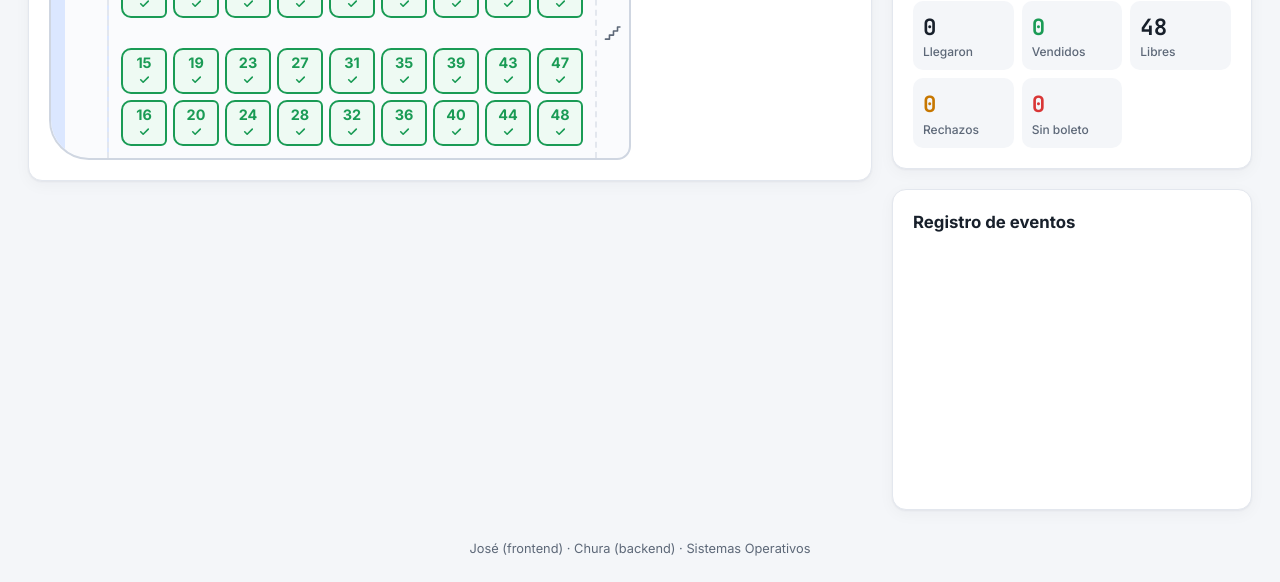
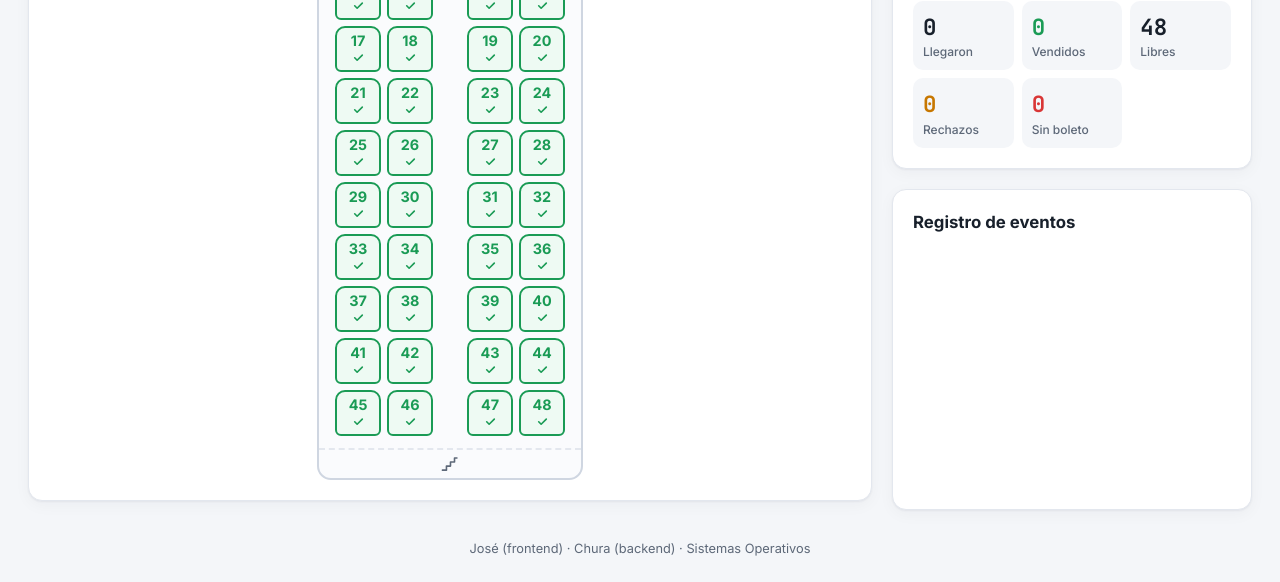
Before and after one commit to Jose-An608/bus-flores-hermanos, a website: page frontend/index.html in a window 1280 px wide. Shown: the part 644-1226 px from the top of the page. Drawn offline with Linux system fonts and the light colour scheme.

Commit message:
Pisos en vertical: frente arriba, piso 1 encima del piso 2

```diff
--- a/frontend/app.js
+++ b/frontend/app.js
@@ -43,7 +43,7 @@ function dibujarBus(config) {
 function llenarPiso(contenedor, desde, hasta) {
   contenedor.innerHTML = '';
   for (let id = desde, posicion = 0; id <= hasta; id++, posicion++) {
-    // El bus se llena columna por columna: 2 asientos, pasillo, 2 asientos
+    // Cada fila: 2 asientos, pasillo, 2 asientos
     if (posicion % 4 === 2) contenedor.appendChild(crearElemento('div', 'pasillo'));
 
     const asiento = crearElemento('div', 'asiento');
--- a/frontend/style.css
+++ b/frontend/style.css
@@ -99,48 +99,45 @@ h2 { font-size: 1.05rem; font-weight: 700; }
 
 /* ---------- Pisos y asientos ----------
    Piso 1 arriba y piso 2 abajo. Cada piso es el bus visto desde arriba:
-   frente a la izquierda, asientos en columnas (2 + pasillo + 2). */
-.pisos { display: flex; flex-direction: column; gap: 22px; min-width: 0; }
+   frente arriba y filas de 4 asientos (2 + pasillo + 2). */
+.pisos { display: flex; flex-direction: column; align-items: center; gap: 22px; min-width: 0; }
 .piso h3 { display: flex; gap: 10px; align-items: baseline; font-size: 1rem; margin-bottom: 8px; }
 .piso h3 small { font-weight: 500; color: var(--texto-suave); font-size: .85rem; }
 
 .carroceria {
-  display: flex; align-items: stretch;
-  width: max-content; max-width: 100%;
-  overflow-x: auto;
+  display: flex; flex-direction: column;
   border: 2px solid #cfd6e1;
-  border-radius: 40px 14px 14px 40px;     /* frente redondeado */
+  border-radius: 40px 40px 14px 14px;     /* frente redondeado */
   background: #fafbfd;
 }
 .frente-bus {
-  width: 58px; flex-shrink: 0;
+  height: 50px;
   display: grid; place-items: center;
-  border-right: 2px dashed var(--borde);
+  border-bottom: 2px dashed var(--borde);
   color: var(--texto-suave); font-size: 1.6rem;
 }
 /* Piso 2: parabrisas panorámico */
 .frente-bus.panoramico {
-  background: linear-gradient(90deg, #dbe7ff 0 14px, transparent 14px);
+  background: linear-gradient(180deg, #dbe7ff 0 14px, transparent 14px);
+  border-radius: 38px 38px 0 0;
 }
 .fondo-bus {
-  width: 34px; flex-shrink: 0;
+  height: 30px;
   display: grid; place-items: center;
-  border-left: 2px dashed var(--borde);
+  border-top: 2px dashed var(--borde);
   color: var(--texto-suave); font-size: 1.1rem;
 }
 
 .grid-asientos {
   display: grid;
-  grid-template-rows: 46px 46px 18px 46px 46px;   /* fila, fila, PASILLO, fila, fila */
-  grid-auto-flow: column;
-  grid-auto-columns: 46px;
+  grid-template-columns: 46px 46px 22px 46px 46px;   /* asiento, asiento, PASILLO, asiento, asiento */
+  grid-auto-rows: 46px;
   gap: 6px;
-  padding: 12px;
+  padding: 12px 16px;
 }
-.pasillo { width: 100%; }
 
 .asiento {
-  border-radius: 10px 6px 6px 10px;   /* respaldo hacia el frente */
+  border-radius: 10px 10px 6px 6px;   /* respaldo hacia el frente */
   border: 2px solid;
   display: flex; flex-direction: column; align-items: center; justify-content: center;
   font-weight: 700; font-size: .9rem; line-height: 1;
```
Also changed, not shown: frontend/index.html (+2 -2 lines).
